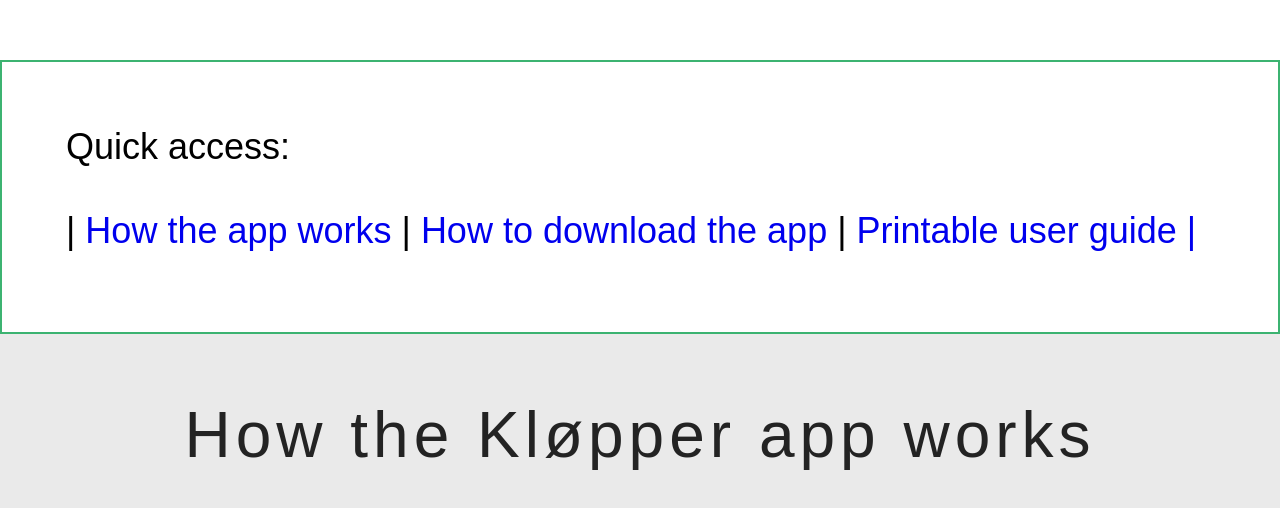
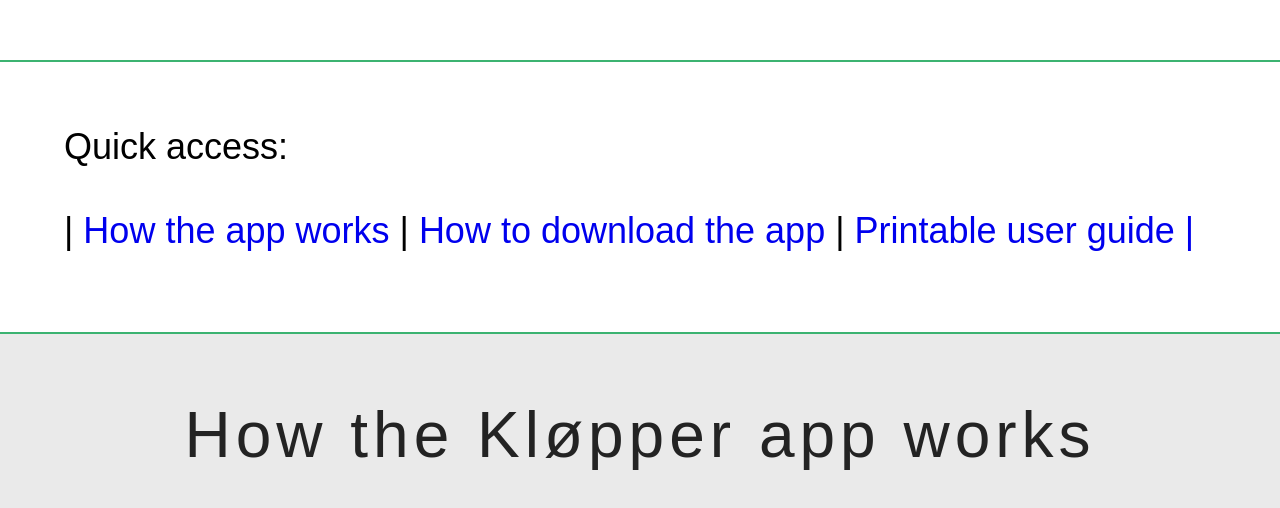
Before and after one commit to AndreasRinvoll/FinalProjectDAFE1200, a plain HTML site: page usingtheapp.html in a window 1280 px wide. Shown: the part 740-1248 px from the top of the page. Drawn offline with Linux system fonts and the light colour scheme.

Commit message:
border fix quick access

```diff
--- a/main.css
+++ b/main.css
@@ -522,7 +522,8 @@ img {
 }
 
 #usingApp-quickAccess{
-    border: solid mediumseagreen 2px;
+    border-top: solid mediumseagreen 2px;
+     border-bottom: solid mediumseagreen 2px;
 }
 
 #usingApp-row-4{
```
